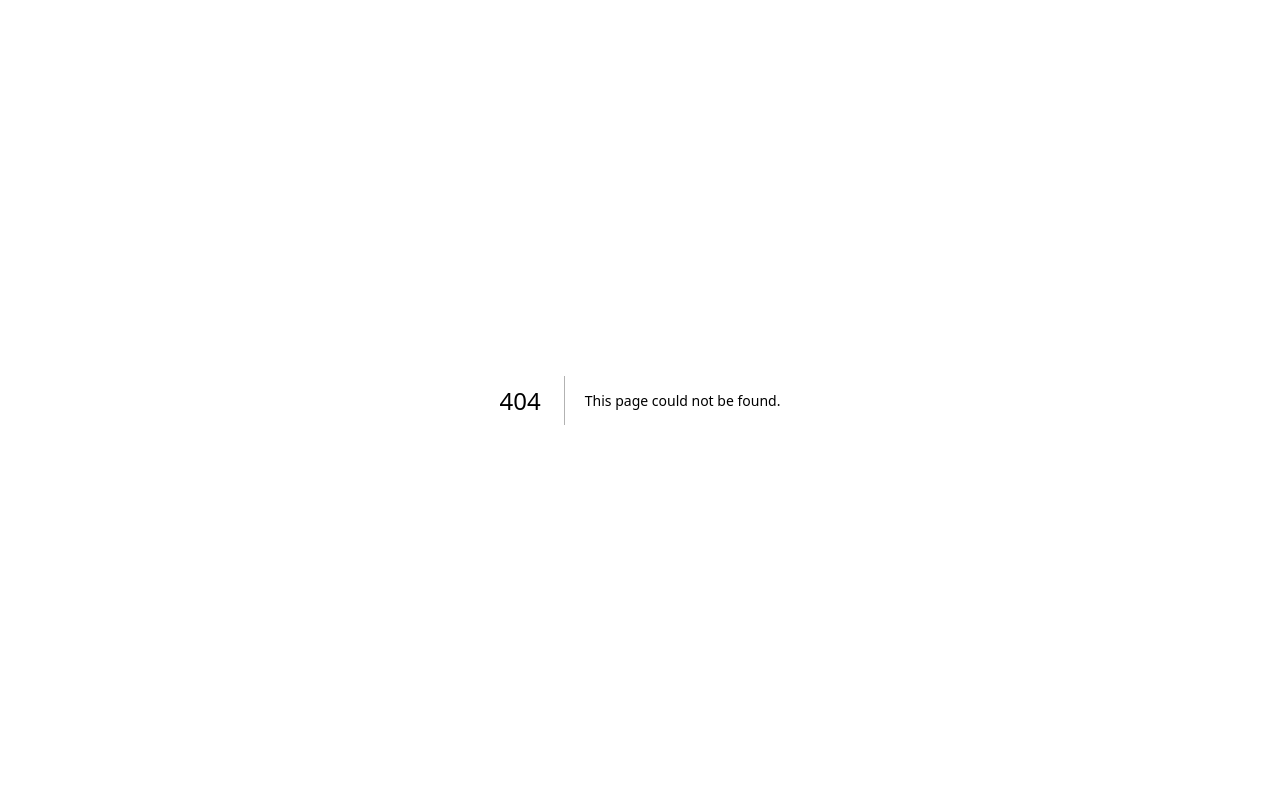
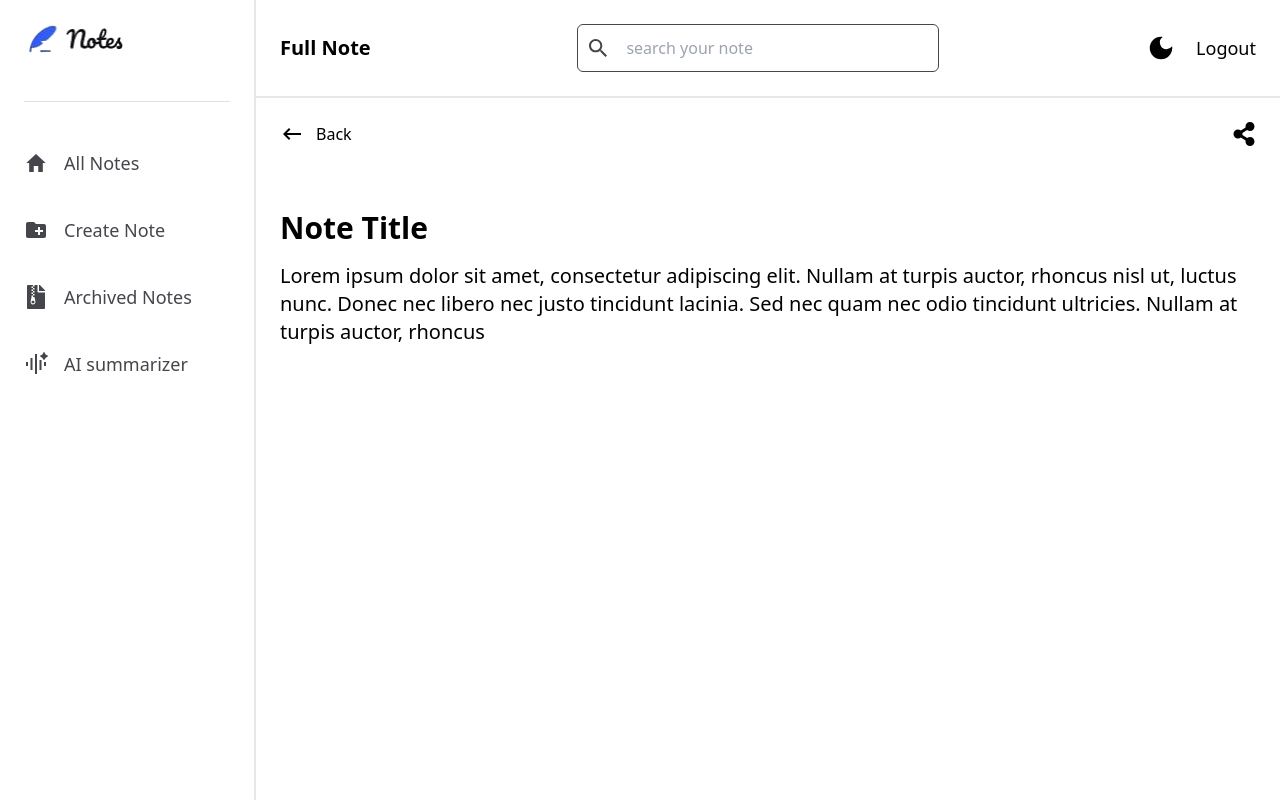
Before and after one commit to Faruqoloyede/AI-Note_App, a Next.js app: page /notes/1 in a window 1280 px wide. Before the commit this address had no page. Built offline with nearby package versions, Linux system fonts and the light colour scheme.

Commit message:
full page added

```diff
--- /dev/null
+++ b/app/(root)/notes/[id]/page.tsx
@@ -0,0 +1,19 @@
+import React from 'react'
+import Sidebar from '@/components/Sidebar';
+import Topbar from '@/components/Topbar';
+import Fullnotes from '@/components/Fullnotes';
+
+
+const page = () => {
+  return (
+    <div className="flex bg-white dark:bg-secondary dark:text-white">
+      <Sidebar />
+      <div className="flex flex-col flex-1">
+      <Topbar title='Full Note' />
+      <Fullnotes />
+      </div>
+    </div>
+  )
+}
+
+export default page
--- a/app/login/page.tsx
+++ /dev/null
@@ -1,60 +0,0 @@
-'use client';
-
-import Image from 'next/image';
-import Link from 'next/link';
-import React, { useState } from 'react';
-
-const Login = () => {
-  const [formData, setFormData] = useState({
-    email: '',
-    password: '',
-  });
-
-  const handleChange = (e: React.ChangeEvent<HTMLInputElement>) => {
-    const { name, value } = e.target;
-    setFormData((prev) => ({
-      ...prev,
-      [name]: value,
-    }));
-  };
-
-
-  return (
-    <div className="min-h-screen flex items-center justify-center bg-gray-100">
-      <div className="bg-white shadow-md rounded-lg p-6 w-full max-w-md">
-        <div className="flex items-center justify-center">
-            <Image src='/logo.png'height={1000} width={100} alt="logo" />
-        </div>
-        <form  className="space-y-4 mt-5">
-          <div>
-            <label
-              htmlFor="email"
-              className="block text-sm font-medium text-gray-700"
-            >
-              Email
-            </label>
-           <input type="email" id='email' name='email' placeholder='example@gmail.com' value={formData.email} onChange={handleChange} className='w-full h-[3rem] border border-gray-300 p-2 rounded-md focus:outline-none' />
-          </div>
-          <div>
-            <label
-              htmlFor="password"
-              className="block text-sm font-medium text-gray-700"
-            >
-              Password
-            </label>
-            <input type="password" id='password' placeholder='******'  value={formData.password} onChange={handleChange} className='w-full h-[3rem] border border-gray-300 p-2 rounded-md focus:outline-none' />
-          </div>
-          <button
-            type="submit"
-            className="w-full bg-blue text-white py-2 rounded-md hover:bg-blue-600 focus:outline-none focus:ring-2 focus:ring-blue-500"
-          >
-            Signup
-          </button>
-          <p className="text-center text-[16px] text-">Don't have an account? <Link href='/register'>Register</Link></p>
-        </form>
-      </div>
-    </div>
-  );
-};
-
-export default Login;
--- a/app/page.tsx
+++ b/app/page.tsx
@@ -1,8 +1,60 @@
+'use client';
 
-export default function Home() {
+import Image from 'next/image';
+import Link from 'next/link';
+import React, { useState } from 'react';
+
+const Login = () => {
+  const [formData, setFormData] = useState({
+    email: '',
+    password: '',
+  });
+
+  const handleChange = (e: React.ChangeEvent<HTMLInputElement>) => {
+    const { name, value } = e.target;
+    setFormData((prev) => ({
+      ...prev,
+      [name]: value,
+    }));
+  };
+
+
   return (
-    <div>
-
+    <div className="min-h-screen flex items-center justify-center bg-gray-100">
+      <div className="bg-white shadow-md rounded-lg p-6 w-full max-w-md">
+        <div className="flex items-center justify-center">
+            <Image src='/logo.png'height={1000} width={100} alt="logo" />
+        </div>
+        <form  className="space-y-4 mt-5">
+          <div>
+            <label
+              htmlFor="email"
+              className="block text-sm font-medium text-gray-700"
+            >
+              Email
+            </label>
+           <input type="email" id='email' name='email' placeholder='example@gmail.com' value={formData.email} onChange={handleChange} className='w-full h-[3rem] border border-gray-300 p-2 rounded-md focus:outline-none' />
+          </div>
+          <div>
+            <label
+              htmlFor="password"
+              className="block text-sm font-medium text-gray-700"
+            >
+              Password
+            </label>
+            <input type="password" id='password' placeholder='******'  value={formData.password} onChange={handleChange} className='w-full h-[3rem] border border-gray-300 p-2 rounded-md focus:outline-none' />
+          </div>
+          <button
+            type="submit"
+            className="w-full bg-blue text-white py-2 rounded-md hover:bg-blue-600 focus:outline-none focus:ring-2 focus:ring-blue-500"
+          >
+            Signup
+          </button>
+          <p className="text-center text-[16px] text-">Don't have an account? <Link href='/register'>Register</Link></p>
+        </form>
+      </div>
     </div>
   );
-}
+};
+
+export default Login;
--- a/app/register/page.tsx
+++ b/app/register/page.tsx
@@ -88,7 +88,7 @@ const Signup = () => {
           >
             Signup
           </button>
-          <p className="text-center text-[16px] text-">Already have an account? <Link href='/login'>Login</Link></p>
+          <p className="text-center text-[16px] text-">Already have an account? <Link href='/'>Login</Link></p>
         </form>
       </div>
     </div>
--- a/components/AllNotes.tsx
+++ b/components/AllNotes.tsx
@@ -47,7 +47,7 @@ const AllNotes = () => {
             </div>
             {notes.length === 0 ? <h1>You Don't have any saved note</h1> : (
                 notes.map(({id, title, content, date})=>(
-                    <Link href='/fullnote'>
+                    <Link href={`/notes/${id}`}>
                         <div key={id} className='relative bg-[#FCFCFD] dark:bg-[#222530] dark:border-[#222530] dark:text-white border-2 border-[#E4E7EC] flex flex-col h-[250px]  max-sm:w-full rounded-md'>
                         <div className='flex flex-col items-center p-4'>
                             <h4 className='font-bold text-xl'>{title}</h4>
--- a/components/Create.tsx
+++ b/components/Create.tsx
@@ -10,7 +10,7 @@ const Create = () => {
   return (
     <div className='relative py-6 px-6'>
         <div className='flex items-center justify-between'>
-            <div className='flex items-center cursor-pointer' onClick={()=>router.push('/')}>
+            <div className='flex items-center cursor-pointer' onClick={()=>router.push('/dashboard')}>
             <MdKeyboardBackspace className='text-2xl mr-3' />
             <span>Back</span>
             </div>
--- /dev/null
+++ b/components/Fullnotes.tsx
@@ -0,0 +1,28 @@
+'use client'
+
+import React from 'react'
+import { MdKeyboardBackspace } from "react-icons/md";
+import { useRouter } from 'next/navigation';
+import { FaShareAlt } from "react-icons/fa";
+
+const Fullnotes = () => {
+    const router = useRouter();
+
+  return (
+    <div className='relative py-6 px-6'>
+           <div className='flex items-center justify-between'>
+               <div className='flex items-center cursor-pointer' onClick={()=>router.push('/dashboard')}>
+               <MdKeyboardBackspace className='text-2xl mr-3' />
+               <span>Back</span>
+               </div>
+               <FaShareAlt className='text-2xl cursor-pointer' />
+           </div>
+           <div className='flex flex-col mt-16'>
+                <h2 className='text-3xl font-semibold'>Note Title</h2>
+                <p className='mt-4 text-xl'>Lorem ipsum dolor sit amet, consectetur adipiscing elit. Nullam at turpis auctor, rhoncus nisl ut, luctus nunc. Donec nec libero nec justo tincidunt lacinia. Sed nec quam nec odio tincidunt ultricies. Nullam at turpis auctor, rhoncus </p>
+           </div>
+       </div>
+  )
+}
+
+export default Fullnotes
--- a/components/Topbar.tsx
+++ b/components/Topbar.tsx
@@ -14,8 +14,11 @@ const Topbar = ({title}: {title: string}) => {
             {isDarkMode ? <Image src='/logo2.png'height={1000} width={100} alt="logo" className="max-lg:block hidden" /> : <Image src='/logo.png'height={1000} width={100} alt="logo" className="max-lg:block hidden" />}
             <h4 className="font-bold text-xl max-lg:hidden">{title}</h4>
             <SearchInput  />
-            <div onClick={toggleDarkMode}>
-               {isDarkMode ?  <CiLight className="text-3xl cursor-pointer" /> : <MdDarkMode className="text-3xl cursor-pointer" />}
+            <div className="flex items-center gap-5">
+              <div onClick={toggleDarkMode}>
+                {isDarkMode ?  <CiLight className="text-3xl cursor-pointer" /> : <MdDarkMode className="text-3xl cursor-pointer" />}
+              </div>
+                <button className="text-[18px] font-normal">Logout</button>
             </div>
         </div>
     </header>
```
